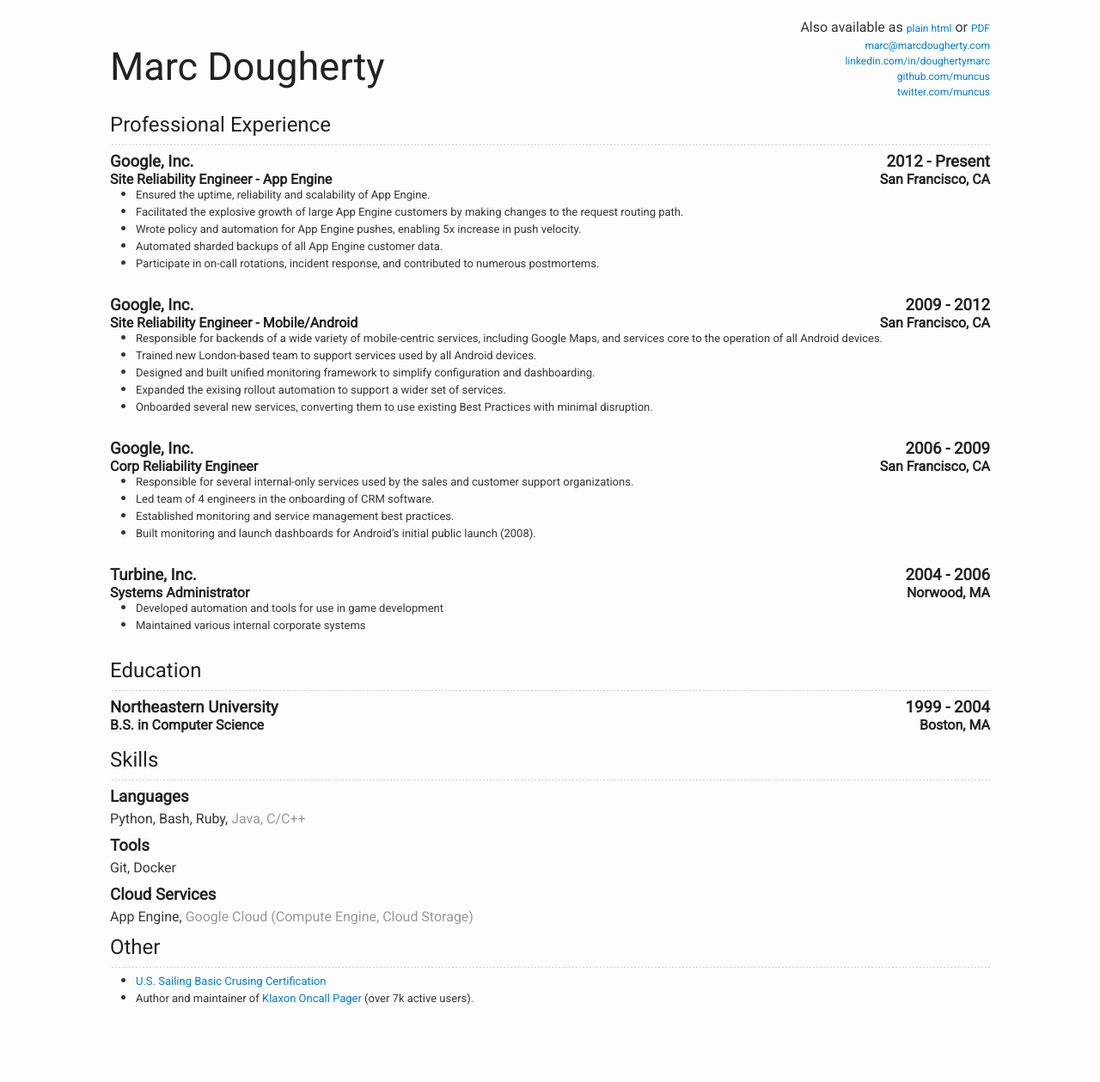
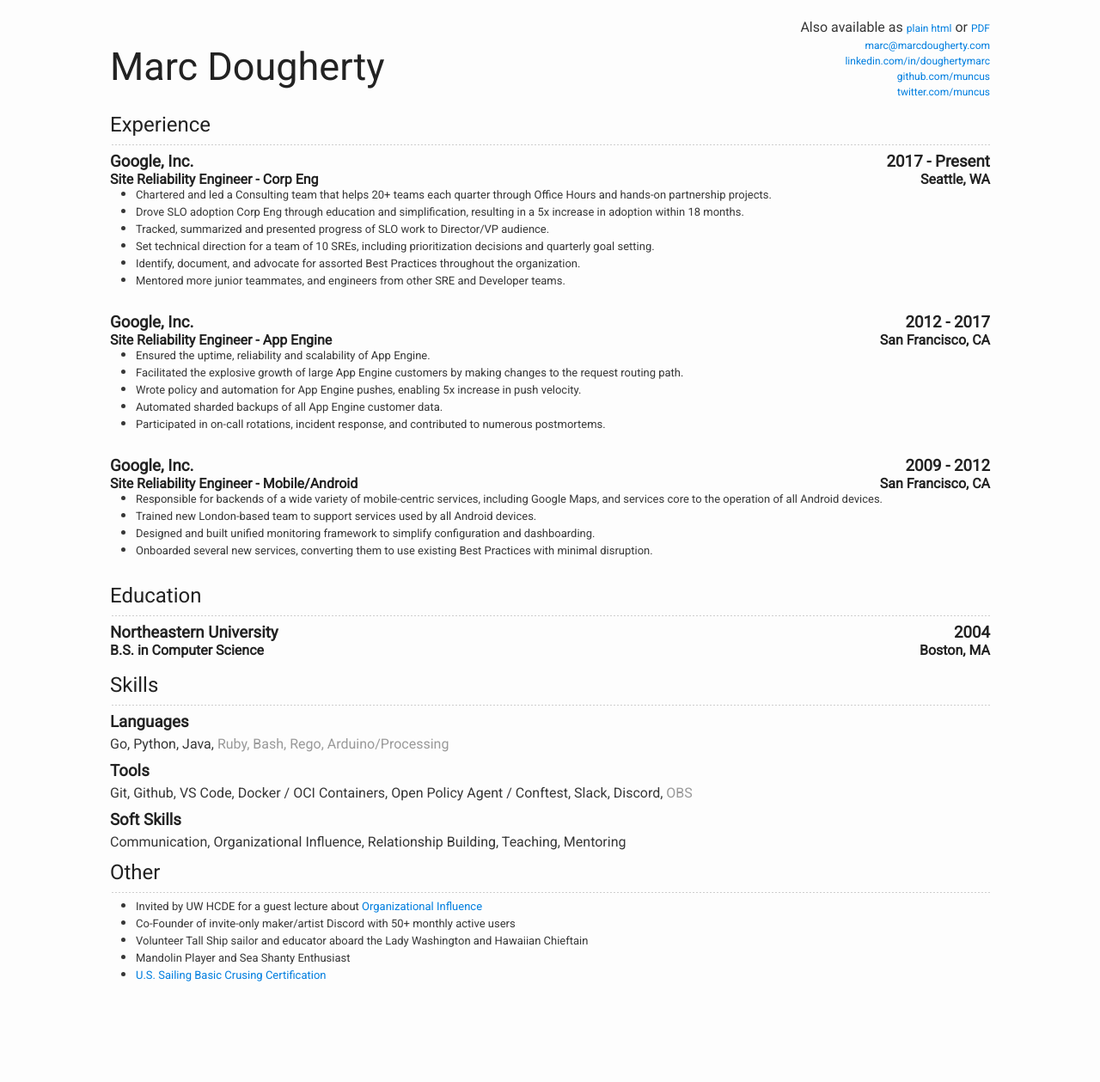
Before and after one commit to marcdougherty/marcdougherty.github.io, a Jekyll site: the page built from resume-plain.html, in a window 1280 px wide. Shown: the whole page at 86% size. Built offline with Jekyll 4.4.1, drawn with Linux system fonts in a browser that asks for light colours; after the commit the page ends 1232 px from its top, so only the background shows below that.

Commit message:
old working-copy of resume data tweaks.

```diff
--- a/_data/resume/education.yml
+++ b/_data/resume/education.yml
@@ -1,4 +1,4 @@
 - org:  Northeastern University
   role: B.S. in Computer Science
   location: Boston, MA
-  when: 1999 - 2004
+  when: 2004
--- a/_data/resume/other.yml
+++ b/_data/resume/other.yml
@@ -1,3 +1,7 @@
 - bullets:
+  - Invited by UW HCDE for a guest lecture about [Organizational Influence](https://docs.google.com/presentation/d/17DN65zH1xwoRPOWAGVsfvqCT4sIJkyC4Wl7c45Hb4Dk/edit)
+  - Co-Founder of invite-only maker/artist Discord with 50+ monthly active users
+  - Volunteer Tall Ship sailor and educator aboard the Lady Washington and Hawaiian Chieftain
+  - Mandolin Player and Sea Shanty Enthusiast
   - '[U.S. Sailing](http://ussailing.com) [Basic Crusing Certification](http://www.sailingcertification.net/courses/basic-cruising)'
-  - Author and maintainer of [Klaxon Oncall Pager](https://play.google.com/store/apps/details?id=org.nerdcircus.android.klaxon) (over 7k active users).
+#  - Author and maintainer of [Klaxon Oncall Pager](https://play.google.com/store/apps/details?id=org.nerdcircus.android.klaxon) (over 7k active users).
--- a/_data/resume/professional.yml
+++ b/_data/resume/professional.yml
@@ -1,7 +1,19 @@
+- org: Google, Inc.
+  role: Site Reliability Engineer - Corp Eng
+  location: Seattle, WA
+  when: 2017 - Present
+  bullets:
+    - Chartered and led a Consulting team that helps 20+ teams each quarter through Office Hours and hands-on partnership projects.
+    - Drove SLO adoption Corp Eng through education and simplification, resulting in a 5x increase in adoption within 18 months.
+    - Tracked, summarized and presented progress of SLO work to Director/VP audience.
+    - Set technical direction for a team of 10 SREs, including prioritization decisions and quarterly goal setting.
+    - Identify, document, and advocate for assorted Best Practices throughout the organization.
+    - Mentored more junior teammates, and engineers from other SRE and Developer teams.
+
 - org: Google, Inc.
   role: Site Reliability Engineer - App Engine
   location: San Francisco, CA
-  when: 2012 - Present
+  when: 2012 - 2017
   bullets:
     - Ensured the uptime, reliability and scalability of App Engine.
     - Facilitated the explosive growth of large App Engine customers by making
@@ -9,7 +21,7 @@
     - Wrote policy and automation for App Engine pushes, enabling 5x increase
       in push velocity.
     - Automated sharded backups of all App Engine customer data.
-    - Participate in on-call rotations, incident response, and contributed to
+    - Participated in on-call rotations, incident response, and contributed to
       numerous postmortems.
 
 - org: Google, Inc.
@@ -22,24 +34,20 @@
       devices.
     - Trained new London-based team to support services used by all Android devices.
     - Designed and built unified monitoring framework to simplify configuration and dashboarding.
-    - Expanded the exising rollout automation to support a wider set of services.
     - Onboarded several new services, converting them to use existing Best Practices with minimal disruption.
 
-- org: Google, Inc.
-  role: Corp Reliability Engineer
-  location: San Francisco, CA
-  when: 2006 - 2009
-  bullets:
-    - Responsible for several internal-only services used by the sales and
-      customer support organizations.
-    - Led team of 4 engineers in the onboarding of CRM software.
-    - Established monitoring and service management best practices.
-    - Built monitoring and launch dashboards for Android's initial public launch (2008).
+# - org: Google, Inc.
+#   role: Corp Reliability Engineer
+#   location: San Francisco, CA
+#   when: 2006 - 2009
+#   bullets:
+#     - Led team of 4 engineers in the operation of internal-only sales and customer support tools.
+#     - Built monitoring and launch dashboards for Android's initial public launch (2008).
 
-- org: Turbine, Inc.
-  role: Systems Administrator
-  location: Norwood, MA
-  when: 2004 - 2006
-  bullets:
-    - 'Developed automation and tools for use in game development'
-    - 'Maintained various internal corporate systems'
+#- org: Turbine, Inc.
+#  role: Systems Administrator
+#  location: Norwood, MA
+#  when: 2004 - 2006
+#  bullets:
+#    - 'Developed automation and tools for use in game development'
+#    - 'Maintained various internal corporate systems'
--- a/_data/resume/sections.yml
+++ b/_data/resume/sections.yml
@@ -4,7 +4,7 @@
 #   id -> used for the CSS id and the yml file name.
 #   layout -> which resume format to use from _includes/resume
 
-- name: Professional Experience
+- name: Experience
   id: professional
   layout: block
 
--- a/_data/resume/skills.yml
+++ b/_data/resume/skills.yml
@@ -1,17 +1,34 @@
 - Languages:
     primary:
+      - Go
       - Python
+      - Java
+    secondary:
+      - Ruby
       - Bash
-      - Ruby
-    secondary:
-      - Java
-      - C/C++
+      - Rego
+      - Arduino/Processing
 - Tools:
     primary:
       - Git
-      - Docker
-- Cloud Services:
+      - Github
+      - VS Code
+      - Docker / OCI Containers
+      - Open Policy Agent / Conftest
+      - Slack
+      - Discord
+    secondary:
+      - OBS
+- Soft Skills:
     primary:
-      - App Engine
-    secondary:
-      - Google Cloud (Compute Engine, Cloud Storage)
+     - Communication
+     - Organizational Influence
+     - Relationship Building
+     - Teaching
+     - Mentoring
+# - Cloud Services:
+#     primary:
+#       - App Engine
+#       - Stackdriver
+#     secondary:
+#       - Google Cloud (Compute Engine, Cloud Storage, Container Registry)
```
